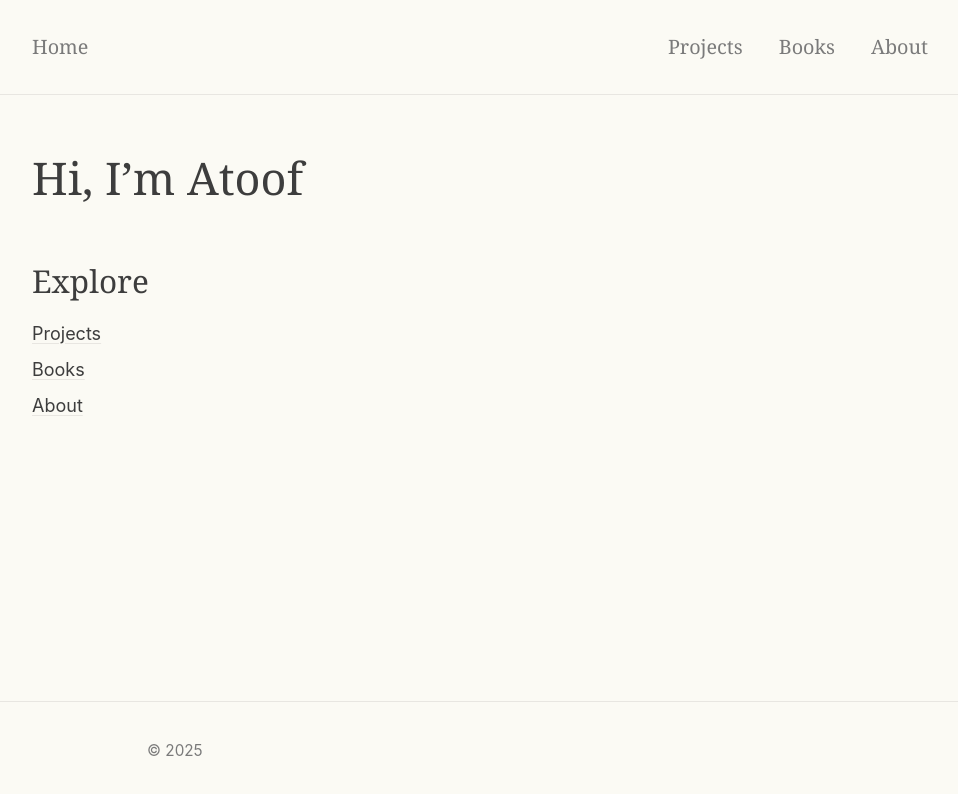
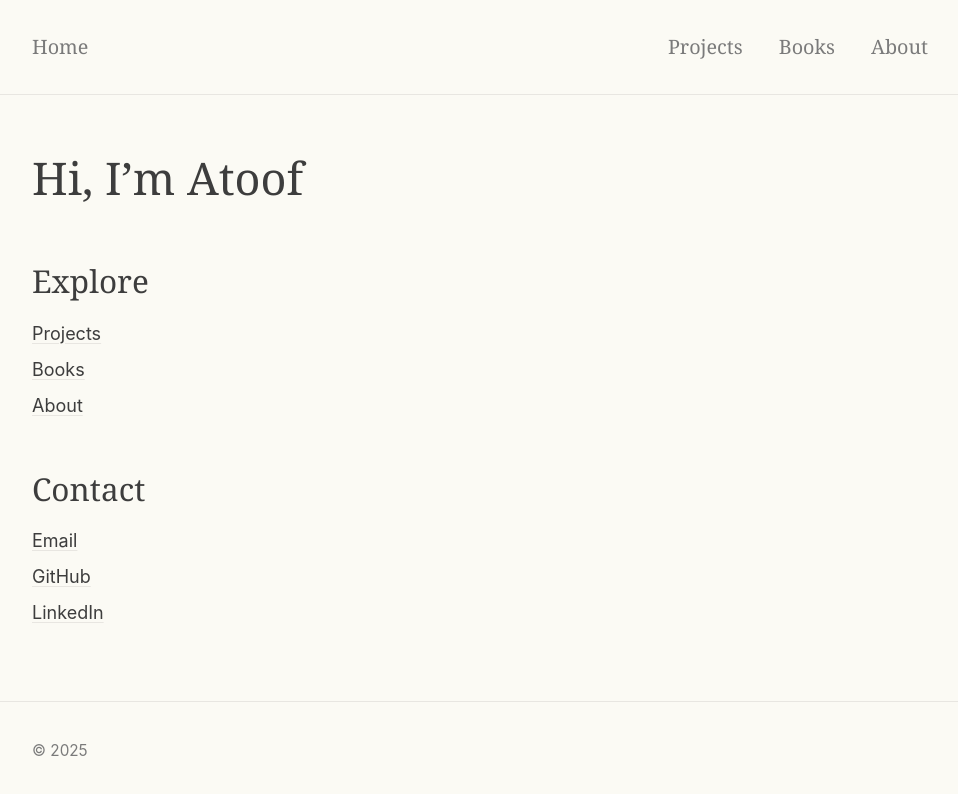
Before and after one commit to toofaloof/blog_reloaded, a Next.js app: page / in a window 1280 px wide. Shown: the top 794 px of the page, without its empty margins (160-1118 px from the left). Built offline with nearby package versions, Linux system fonts and the light colour scheme.

Commit message:
commons added

```diff
--- a/app/books/page.tsx
+++ b/app/books/page.tsx
@@ -3,7 +3,7 @@ export default function Books() {
     <>
       <h1>Books</h1>
       <p>
-        Please send me book recommendations. My favourite author is Ted Chiang.
+        Please send me book recommendations. My favourite author is Ted Chiang and my favourite director is David Lynch.
       </p>
       <p>Here are some of my favourite non-philosophical books I can recommend warmly:</p>
 
@@ -17,7 +17,6 @@ export default function Books() {
           <li>Brave New World — Aldous Huxley</li>
           <li>The Dark Forest — Liu Cixin</li>
           <li>The Maniac — Benjamín Labatut</li>
-          <li>The Martian — Ridley Scott</li>
           <li>When We Cease To Understand The World — Benjamín Labatut</li>
           <li>Faus — Goethe (I played Mephisto in theatre ;P)</li>
           <li>Foundation and Empire — Isaac Asimov</li>
@@ -26,6 +25,7 @@ export default function Books() {
           <li>Im Westen nichts Neues — Erich Maria Remarque</li>
           <li>The Second Foundation — Isaac Asimov</li>
           <li>The Martian — Andy Weir</li>
+          <li>Exhalation — Ted Chiang</li>
           <li>The Story of Your Life and Others — Ted Chiang</li>
         </ul>
       </section>
--- a/app/page.tsx
+++ b/app/page.tsx
@@ -20,6 +20,29 @@ export default function Home() {
           </li>
         </ul>
       </section>
+
+      <section style={{ marginTop: "2.5rem" }}>
+        <h2>Contact</h2>
+        <ul style={{ listStyle: "none", lineHeight: 2 }}>
+          <li>
+            <a href="mailto:atoofshakir0@gmail.com">Email</a>
+          </li>
+          <li>
+            <a href="https://github.com/toofaloof" target="_blank" rel="noopener noreferrer">
+              GitHub
+            </a>
+          </li>
+          <li>
+            <a
+              href="https://www.linkedin.com/in/atoof-shakir"
+              target="_blank"
+              rel="noopener noreferrer"
+            >
+              LinkedIn
+            </a>
+          </li>
+        </ul>
+      </section>
     </>
   );
 }
--- a/components/Footer.module.css
+++ b/components/Footer.module.css
@@ -5,9 +5,9 @@
 }
 
 .inner {
-  max-width: 720px;
-  margin: 0 auto;
-  padding: 0 1.5rem;
+  max-width: 100%;
+  margin: 0;
+  padding: 0 15%;
 }
 
 .inner p {
```
